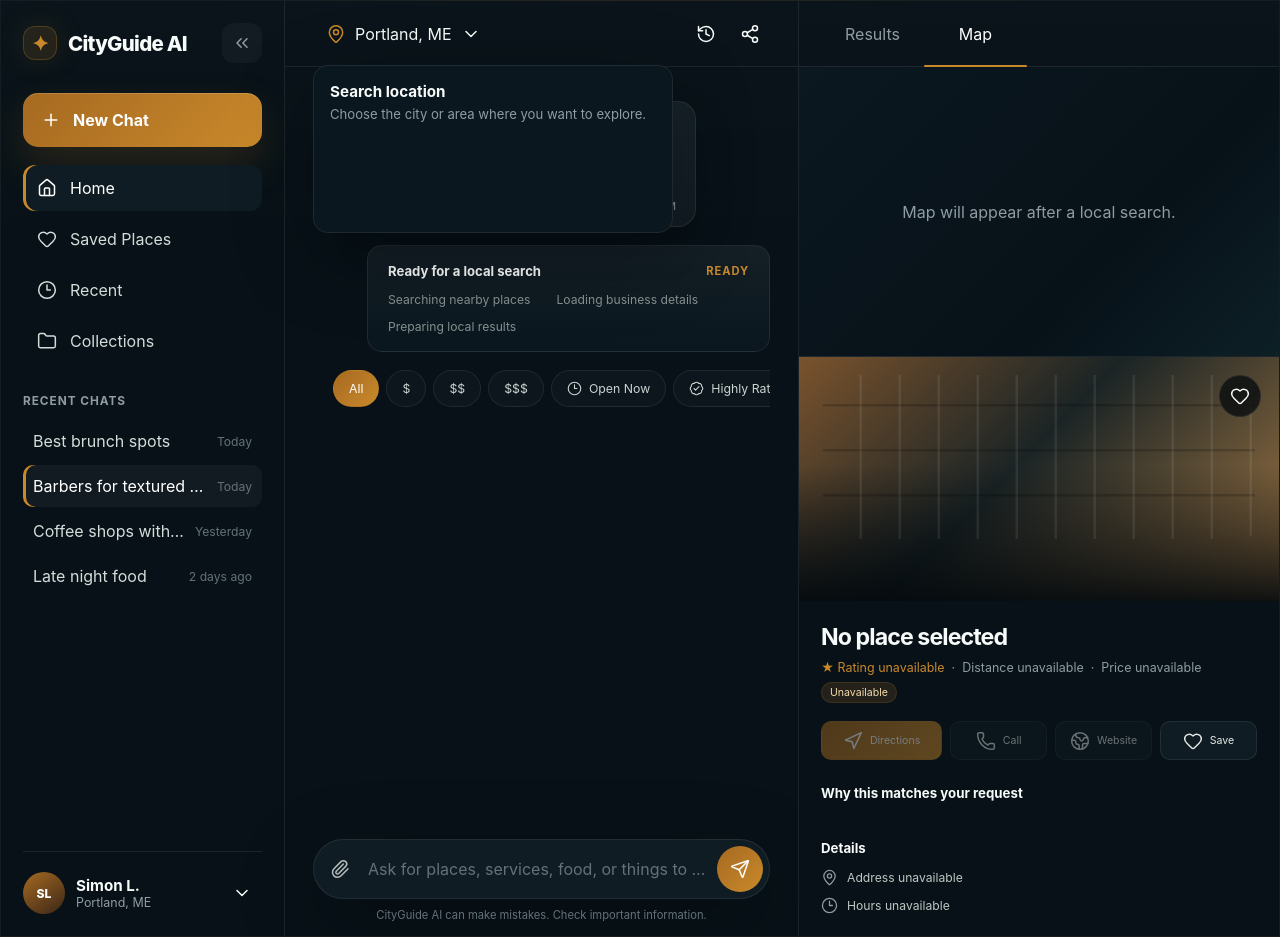
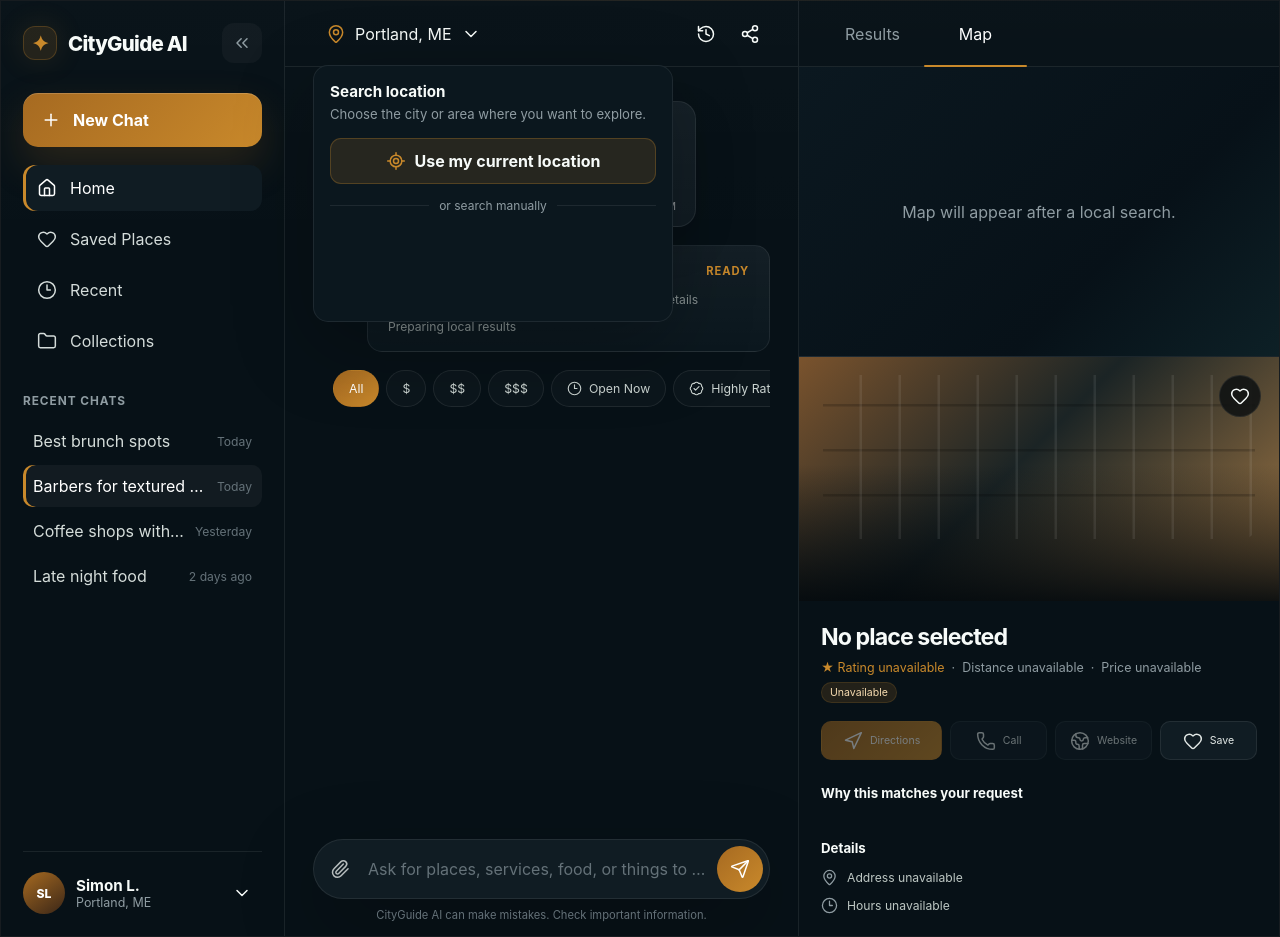
Before and after one commit to simonlartey/cityguide-ai, a Flask app: page /dashboard in a window 1280 px wide, after a click on "Portland, ME". Run offline with Flask 3, Linux system fonts and the light colour scheme; some libraries are stand-ins or nearby versions.

Commit message:
feat: add current location detection

```diff
--- a/app/static/css/dashboard.css
+++ b/app/static/css/dashboard.css
@@ -458,6 +458,50 @@ svg {
 
 .location-panel-heading strong {
   font-size: 0.95rem;
+}
+
+.current-location-button {
+  display: flex;
+  width: 100%;
+  min-height: 46px;
+  align-items: center;
+  justify-content: center;
+  gap: 9px;
+  padding: 0 14px;
+  color: var(--dashboard-text);
+  background: var(--dashboard-accent-soft);
+  border: 1px solid rgba(201, 137, 43, 0.28);
+  border-radius: var(--dashboard-radius-sm);
+  font-weight: 700;
+}
+
+.current-location-button:hover {
+  border-color: var(--dashboard-accent);
+}
+
+.current-location-button:disabled {
+  opacity: 0.62;
+}
+
+.current-location-button svg {
+  color: var(--dashboard-accent);
+}
+
+.location-panel-divider {
+  display: flex;
+  align-items: center;
+  gap: 10px;
+  margin: 14px 0;
+  color: var(--dashboard-muted);
+  font-size: 0.75rem;
+}
+
+.location-panel-divider::before,
+.location-panel-divider::after {
+  height: 1px;
+  flex: 1;
+  background: var(--dashboard-border);
+  content: "";
 }
 
 .location-panel-heading span,
--- a/app/static/js/dashboard.js
+++ b/app/static/js/dashboard.js
@@ -3,6 +3,8 @@ const SELECTORS = {
   locationLabel: "[data-current-location-label]",
   locationSelector: "[data-location-selector]",
   locationPanel: "[data-location-panel]",
+  currentLocationButton:
+    "[data-current-location-button]",
   locationAutocomplete:
     "[data-location-autocomplete]",
   locationStatus: "[data-location-status]",
@@ -109,6 +111,61 @@ const setSelectedLocation = ({
   }
 };
 
+const getLocationLabel = async ({
+  latitude,
+  longitude,
+}) => {
+  const { Geocoder } =
+    await window.google.maps.importLibrary(
+      "geocoding"
+    );
+
+  const geocoder = new Geocoder();
+
+  const { results } = await geocoder.geocode({
+    location: {
+      lat: latitude,
+      lng: longitude,
+    },
+  });
+
+  const result = results?.[0];
+
+  if (
+    typeof result?.formatted_address === "string" &&
+    result.formatted_address.trim()
+  ) {
+    return result.formatted_address.trim();
+  }
+
+  return `${latitude.toFixed(4)}, ${longitude.toFixed(4)}`;
+};
+
+const getGeolocationErrorMessage = (error) => {
+  if (error?.code === 1) {
+    return (
+      "Location permission was denied. " +
+      "Choose a location manually instead."
+    );
+  }
+
+  if (error?.code === 2) {
+    return (
+      "Your current location could not be determined. " +
+      "Choose a location manually instead."
+    );
+  }
+
+  if (error?.code === 3) {
+    return (
+      "Finding your current location took too long. " +
+      "Please try again."
+    );
+  }
+
+  return "CityGuide could not access your current location.";
+};
+
 const hydrateDashboardIcons = () => {
   if (window.lucide) {
     window.lucide.createIcons();
@@ -2446,11 +2503,17 @@ const initializeLocationSelector = () => {
     SELECTORS.locationStatus
   );
 
+  const currentLocationButton =
+    document.querySelector(
+      SELECTORS.currentLocationButton
+    );
+
   if (
     !selector ||
     !panel ||
     !autocompleteContainer ||
-    !status
+    !status ||
+    !currentLocationButton
   ) {
     return;
   }
@@ -2487,6 +2550,91 @@ const initializeLocationSelector = () => {
     setPanelOpen(false);
     selector.focus();
   });
+
+  currentLocationButton.addEventListener(
+    "click",
+    () => {
+      if (!navigator.geolocation) {
+        status.textContent =
+          "Current-location detection is not supported. " +
+          "Choose a location manually instead.";
+
+        return;
+      }
+
+      currentLocationButton.disabled = true;
+      status.textContent =
+        "Finding your current location...";
+
+      navigator.geolocation.getCurrentPosition(
+        async ({ coords }) => {
+          const latitude = coords.latitude;
+          const longitude = coords.longitude;
+
+          try {
+            await loadGoogleMapsLibrary();
+
+            const label = await getLocationLabel({
+              latitude,
+              longitude,
+            });
+
+            setSelectedLocation({
+              label,
+              latitude,
+              longitude,
+            });
+
+            clearSearchResults();
+
+            status.textContent =
+              `Search location changed to ${label}.`;
+
+            setPanelOpen(false);
+          } catch (error) {
+            const fallbackLabel =
+              `${latitude.toFixed(4)}, ${longitude.toFixed(4)}`;
+
+            setSelectedLocation({
+              label: fallbackLabel,
+              latitude,
+              longitude,
+            });
+
+            clearSearchResults();
+
+            status.textContent =
+              "Your current coordinates were found, but the " +
+              "location name could not be determined.";
+
+            setPanelOpen(false);
+
+            console.error(
+              "CityGuide reverse geocoding failed:",
+              error
+            );
+          } finally {
+            currentLocationButton.disabled = false;
+          }
+        },
+        (error) => {
+          currentLocationButton.disabled = false;
+          status.textContent =
+            getGeolocationErrorMessage(error);
+
+          console.error(
+            "CityGuide geolocation failed:",
+            error
+          );
+        },
+        {
+          enableHighAccuracy: false,
+          timeout: 10000,
+          maximumAge: 300000,
+        }
+      );
+    }
+  );
 
   void loadGoogleMapsLibrary()
     .then(async () => {
--- a/app/templates/dashboard.html
+++ b/app/templates/dashboard.html
@@ -262,6 +262,23 @@
               <span>
                 Choose the city or area where you want to explore.
               </span>
+            </div>
+
+            <button
+              type="button"
+              class="current-location-button"
+              data-current-location-button
+            >
+              <span
+                aria-hidden="true"
+                data-lucide="locate-fixed"
+              ></span>
+
+              Use my current location
+            </button>
+
+            <div class="location-panel-divider">
+              or search manually
             </div>
 
             <div
```
Also changed, not shown: tests/test_routes.py (+68 -0 lines).
